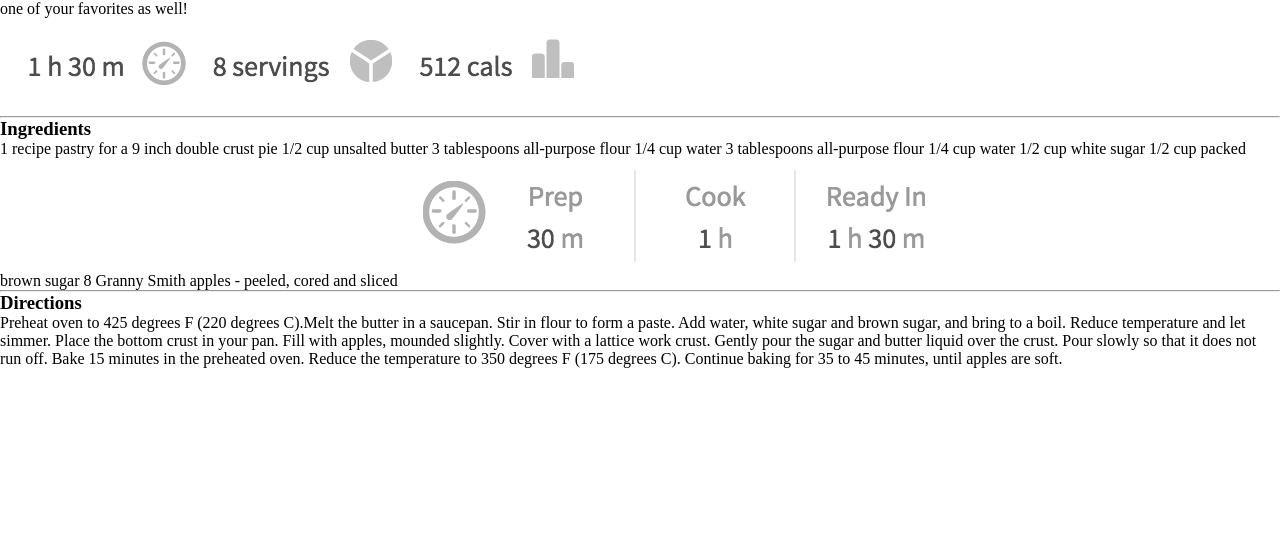
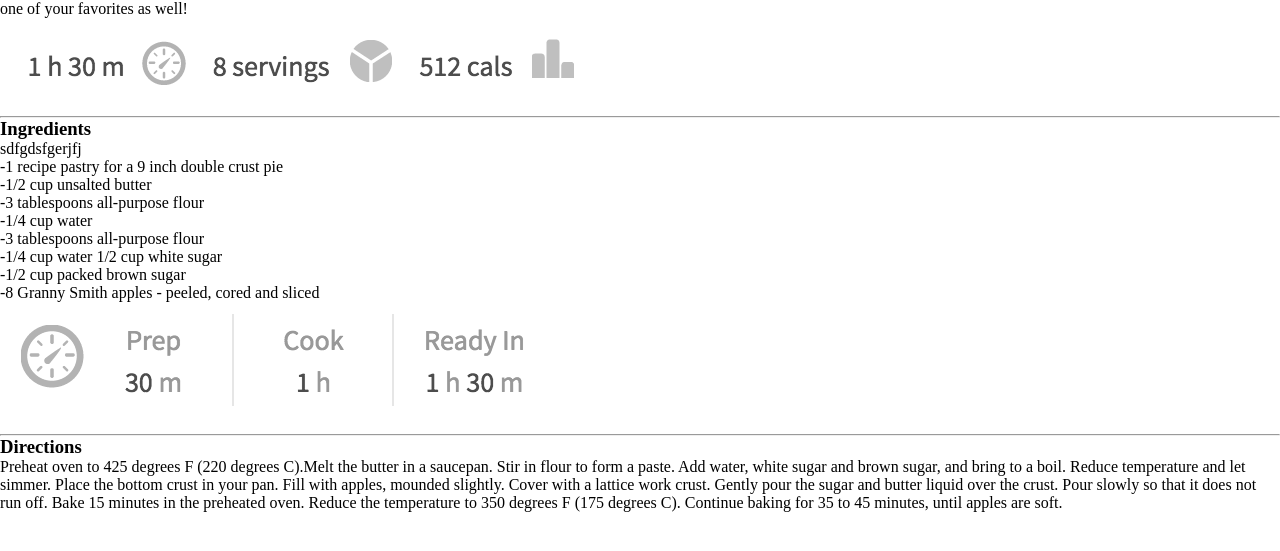
Before and after one commit to AlyKamara/Mi-Repositorio, a plain HTML site: page HTML & CSS - Recipes Clone/index.html in a window 1280 px wide. Shown: the part 45-596 px from the top of the page. Drawn offline with Linux system fonts and the light colour scheme.

Commit message:
cambios en el html

```diff
--- a/HTML & CSS - Recipes Clone/index.html
+++ b/HTML & CSS - Recipes Clone/index.html
@@ -22,16 +22,19 @@
     <hr>
 
     <section id="sec2">
+
     <h3>Ingredients</h3>
-
-        1 recipe pastry for a 9 inch double crust pie
-        1/2 cup unsalted butter
-        3 tablespoons all-purpose flour
-        1/4 cup water
-        3 tablespoons all-purpose flour
-        1/4 cup water 1/2 cup white sugar
-        1/2 cup packed brown sugar
-        8 Granny Smith apples - peeled, cored and sliced
+    <ul>
+        <li>sdfgdsfgerjfj</li>
+    </ul>
+        <p>-1 recipe pastry for a 9 inch double crust pie</p>
+        <p>-1/2 cup unsalted butter</p>
+        <p>-3 tablespoons all-purpose flour</p>
+        <p>-1/4 cup water</p>
+        <p>-3 tablespoons all-purpose flour</p>
+        <p>-1/4 cup water 1/2 cup white sugar</p>
+        <p>-1/2 cup packed brown sugar</p>
+        <p>-8 Granny Smith apples - peeled, cored and sliced</p>
 
     <img src="Images/cooking-info.png" alt="">
 
```
